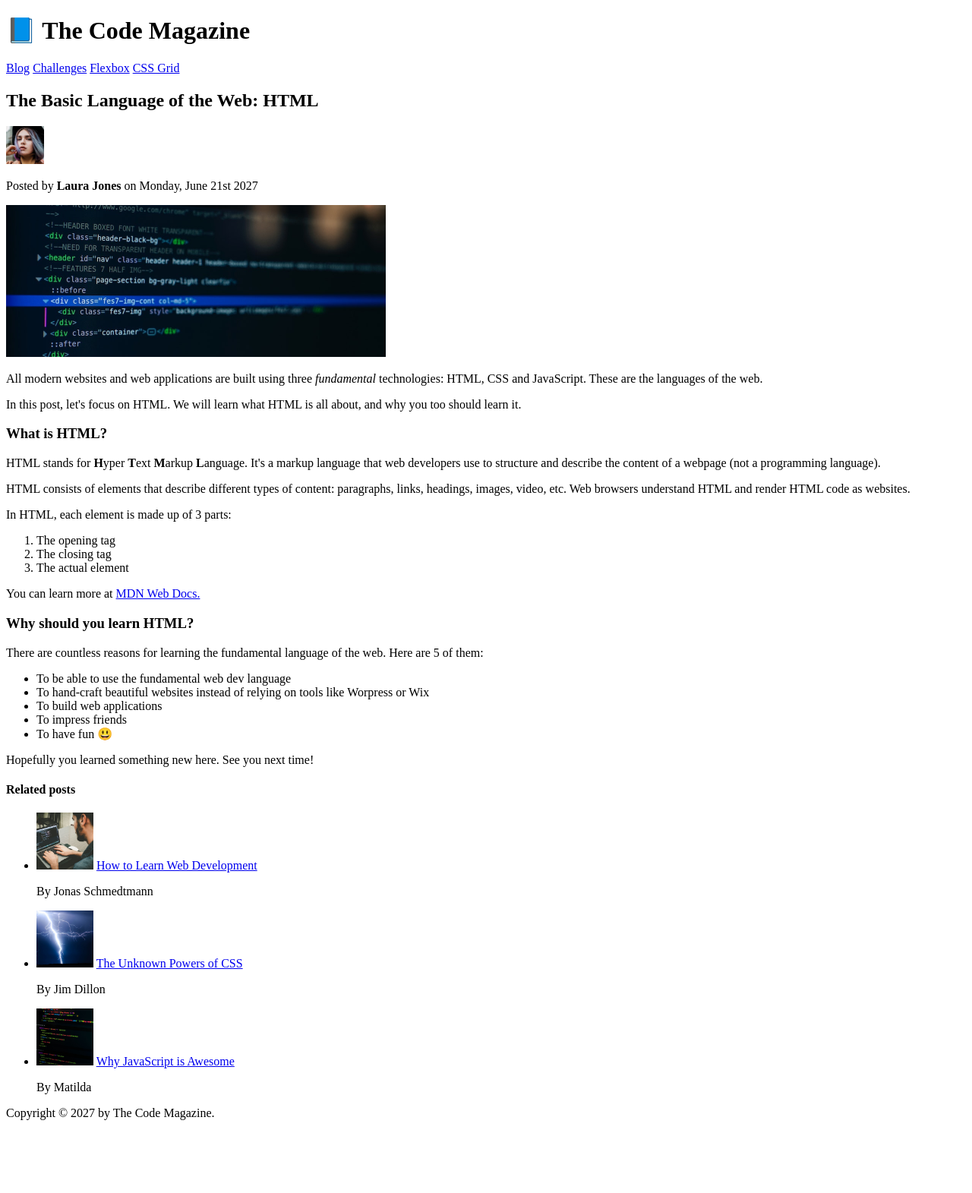
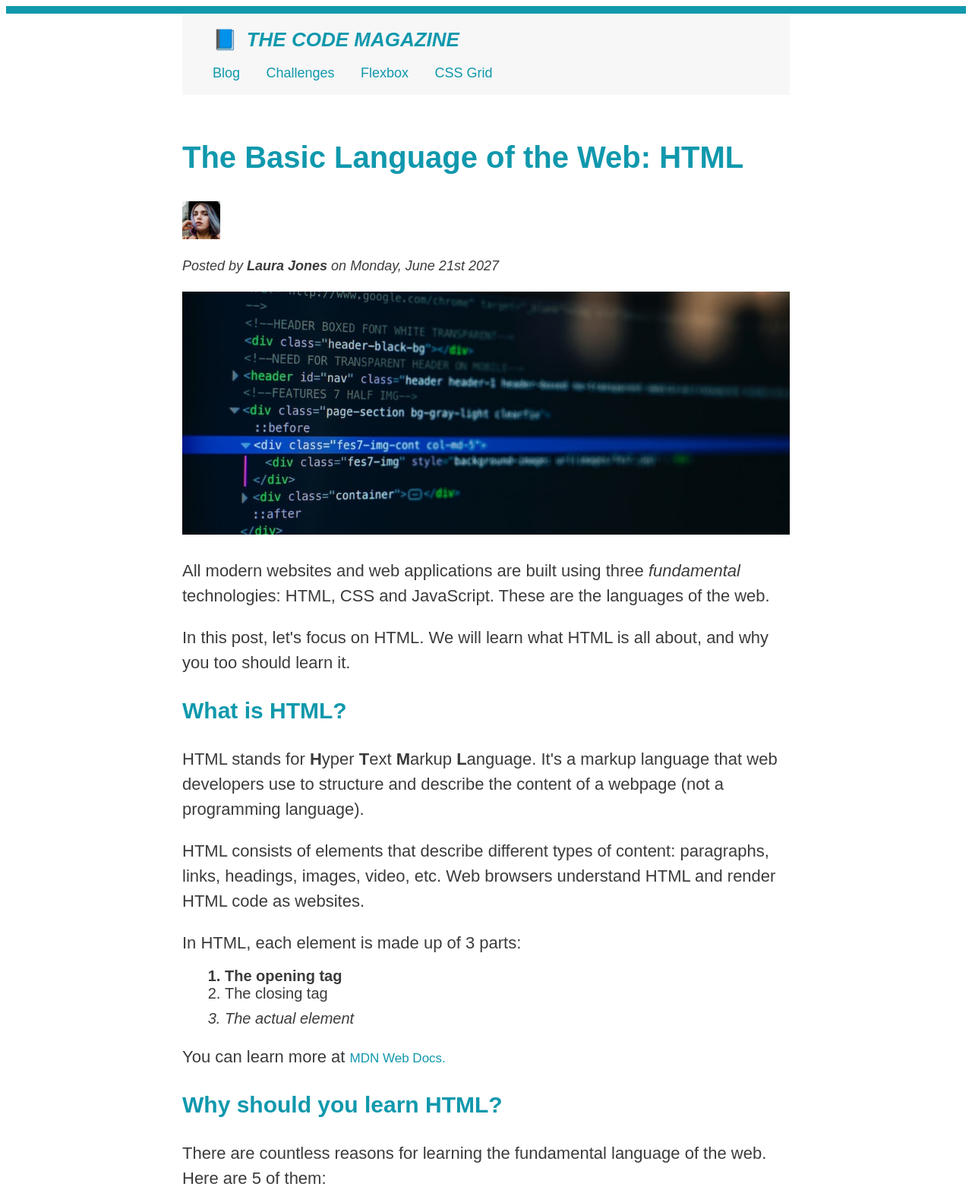
Before and after one commit to ljampool/Practica_html, a plain HTML site: page index.html in a window 1280 px wide. Shown: the top 1571 px of the page at 76% size. Before the commit the page ends 1483 px from the top, so only its background shows below. Drawn offline with Linux system fonts and the light colour scheme.

Commit message:
proyecto actualizado

```diff
--- /dev/null
+++ b/css/style.css
@@ -0,0 +1,280 @@
+body{
+    font-family: sans-serif;
+    color: #3b3b3b;
+
+    border-top: 10px solid #1098ad;
+    position: relative;
+}
+.header{
+    background-color: #1098ad;
+    font-size: 0;
+}
+h1{
+    font-size: 26px;
+    font-family: sans-serif;
+    text-transform: uppercase;
+    font-style: italic;
+    color: #1098ad;
+    padding-left: 40px ;
+}
+h1::first-letter{
+    font-style: normal;
+    margin-right: 5px;
+}
+h2,h3{
+    color: #1098ad;
+}
+h2{
+    padding: 134px 0 2px 0;
+    font-size: 40px;
+}
+h3{
+    font-size: 30px;
+}
+h4{
+    font-size: 20px;
+    text-transform: uppercase;
+    text-align: center;
+    font-weight: bold;
+}
+.link{
+    font-size: 18px;
+    color: #1098ad;
+    text-decoration: none;
+    padding: 0 0 0 30px;
+}
+.linkb{
+    font-size: 18px;
+    color: #1098ad;
+    text-decoration: none;
+    margin: 0 0 0 40px;
+}
+.links{
+    font-size: 17px;
+    color: #1098ad;
+    text-decoration: none;
+    list-style: none;
+}
+.fondo{
+    background-color: rgb(247, 247, 247);
+    width: 800px;
+    height: 105px;
+    position: absolute;
+    top: 2px;
+}
+.caja{
+    width: 800px;
+    margin: 0 auto;
+    margin-left: auto;
+    margin-right: auto;
+}
+#laura{
+    font-style: italic;
+    font-size: 18px;
+    float: bottom;
+}
+.imagen{
+    width: 800px;
+    height: 320px;
+    padding: 5px 0 5px 0;
+}
+p{
+    font-size: 22px;
+    line-height: 1.5;
+    margin-bottom: 15px;
+}
+.inclinada{
+    font-style: italic;
+}
+.negrita{
+    font-weight: bold;
+    font-size: 20px;
+    margin: 0;
+    padding: 0;
+}
+/* aside{
+    border-style: solid;
+    border-width: 2px 0 0 2px;
+    border-color: #1098ad;
+    list-style: none;
+    background-color: rgb(247, 247, 247);
+    width: 400px;
+    height: 105px;
+    position: absolute;
+    top: 2px;
+} */
+aside{
+  background-color: rgb(247, 247, 247);
+  border-top: 5px solid #1098ad;
+  border-bottom: 5px solid #1098ad;
+  padding: 10px 0 0 0;
+  width: 500px;
+  line-height: 1.5;
+}
+.sinul{
+    list-style: none;
+    padding-bottom: 30px;
+}
+.espacio{
+    padding-bottom: 50px;
+}
+ul,ol {
+  margin-left: 16px;
+  margin-bottom: 20px;
+}
+
+li {
+  font-size: 20px;
+  margin-bottom: 10px;
+}
+footer{
+    padding-bottom: 3px;
+}
+
+
+
+
+
+
+
+
+
+
+
+
+
+
+
+
+
+
+
+
+
+
+
+
+
+
+
+
+
+
+
+
+
+
+
+
+
+
+
+
+
+
+
+
+
+
+
+
+
+
+
+
+
+
+
+
+
+
+
+
+
+
+
+
+
+
+
+
+
+
+
+
+/* body{
+    margin: 0 auto;
+    border: solid red 1px;
+    color: #444;
+    font-family: sans-serif;
+    width: 800px;
+
+    border-top: 10px solid #1098ad;
+    position: relative;
+}
+h1{
+    display: block;
+    font-size: 25px;
+    text-transform: uppercase;
+    font-style: italic;
+    color: #1098ad;
+    padding-left: 40px;
+}
+h1::first-letter {
+    font-style: normal;
+    margin-right: 5px;
+}
+.fondo{
+    background-color: rgb(247, 247, 247);
+    width: 800px;
+    height: 105px;
+    position: absolute;
+    top: 10px;
+}
+h2{
+    color: #1098ad;
+    padding: 134px 0 2px 0;
+}
+.copy{
+    color: #444;
+}
+p{
+    color: #444;
+    font-weight: bold;
+}
+h2{
+    font-size: 40px;
+    color: #1098ad;
+}
+.link{
+    font-size: 17px;
+    color: #1098ad;
+    text-decoration: none;
+    padding-left: 40px;
+}
+.inclinada{
+    font-style: italic;
+}
+header{
+    background-color: #1098ad;
+    width: 1341px;
+    height: 10px;
+    position: fixed;
+}
+.links{
+    font-size: 15px;
+    color: #1098ad;
+    text-decoration: none;
+    display: inline-block;
+}
+h3, h4{
+    text-decoration: none;
+    color: #1098ad;
+}
+.hhhh{
+  background-color: #f7f7f7;
+  border-top: 5px solid #1098ad;
+  border-bottom: 5px solid #1098ad;
+  padding: 50px 0;
+  width: 500px;
+} */
--- a/index.html
+++ b/index.html
@@ -4,21 +4,28 @@
     <meta charset="UTF-8">
     <meta http-equiv="X-UA-Compatible" content="IE=edge">
     <meta name="viewport" content="width=device-width, initial-scale=1.0">
+    <link rel="stylesheet" href="css/style.css">
     <title>Practica html</title>
 </head>
 <body>
+    <header class="header">
+        a
+    </header>
+<div class="caja">
+        <div class="fondo">
     <h1>📘 The Code Magazine</h1>
-    <a name="Code"></a>
         <nav>
-            <a href = "#">Blog</href></a>
-            <a href = "#">Challenges</href></a>
-            <a href = "#">Flexbox</href></a>
-            <a href = "#">CSS Grid</href></a>
+            <a href = "#" class="linkb">Blog</href></a>
+            <a href = "#" class="link">Challenges</href></a>
+            <a href = "#" class="link">Flexbox</href></a>
+            <a href = "#" class="link">CSS Grid</href></a>
        </nav>
+       </div>
+<article>
     <h2>The Basic Language of the Web: HTML</h2>
-    <img src="img/laura-jones.jpg" alt="Alt text" width="50" height="50">
-    <p>Posted by <strong>Laura Jones</strong> on Monday, June 21st 2027</p>
-    <img src="img/post-img.jpg" alt="Alt text" width="500" height="200">
+    <img src="img/laura-jones.jpg" class="lauraimg" alt="Alt text" width="50" height="50">
+    <p id="laura">Posted by <strong>Laura Jones</strong> on Monday, June 21st 2027</p>
+    <img src="img/post-img.jpg" class="imagen" alt="Alt text" width="500" height="200">
     <p>All modern websites and web applications are built using three <i>fundamental</i> technologies: HTML, CSS and JavaScript. These are the languages of the web.
     </p>
     <p>In this post, let's focus on HTML. We will learn what HTML is all about, and why you too should learn it.
@@ -28,39 +35,47 @@
     <p>HTML consists of elements that describe different types of content: paragraphs, links, headings, images, video, etc. Web browsers understand HTML and render HTML code as websites.</p>
     <p>In HTML, each element is made up of 3 parts:</p>
     <ol>
-        <li>The opening tag</li>
+        <li class="negrita">The opening tag</li>
         <li>The closing tag</li>
-        <li>The actual element</li>
+        <li class="inclinada">The actual element</li>
     </ol>
-    <p>You can learn more at <a href="https://developer.mozilla.org/en-US/docs/Web/HTML">MDN Web Docs. </a></p>
+    <p>You can learn more at <a href="https://developer.mozilla.org/en-US/docs/Web/HTML" class="links">MDN Web Docs. </a></p>
     <h3>Why should you learn HTML?</h3>
-    There are countless reasons for learning the fundamental language of the web. Here are 5 of them:
+   <p>There are countless reasons for learning the fundamental language of the web. Here are 5 of them:</p>
 <ul>
-    <li>To be able to use the fundamental web dev language</li>
+    <li class="negrita">To be able to use the fundamental web dev language</li>
     <li>To hand-craft beautiful websites instead of relying on tools like Worpress or Wix</li>
     <li>To build web applications</li>
     <li>To impress friends</li>
-    <li>To have fun 😃</li>
+    <li class="inclinada">To have fun 😃</li>
 </ul>
-<p>Hopefully you learned something new here. See you next time!</p>
+<p class="espacio">
+    Hopefully you learned something new here. See you next time!
+</p>
+</article>
+    <aside>
         <h4>Related posts</h4>
-<ul>
+        <ul class="sinul">
             <li>
                 <img src="img/related-1.jpg" alt="Alt text" width="75" height="75"></img>
-        <a href="#Code">How to Learn Web Development</a>
-                <p>By Jonas Schmedtmann</p>
+                <a href="#Code" class="links">How to Learn Web Development</a>
+                        <p class="negrita">By Jonas Schmedtmann</p>
             </li>
             <li>
                 <img src="img/related-2.jpg" alt="Alt text" width="75" height="75"></img>
-        <a href="#Code">The Unknown Powers of CSS</a>
-                <p>By Jim Dillon</p>
+                <a href="#Code" class="links">The Unknown Powers of CSS</a>
+                        <p class="negrita">By Jim Dillon</p>
             </li>
             <li>
                 <img src="img/related-3.jpg" alt="Alt text" width="75" height="75"></img>
-        <a href="#Code">Why JavaScript is Awesome</a>
-                <p>By Matilda</p>
+                <a href="#Code" class="links">Why JavaScript is Awesome</a>
+                        <p class="inclinada, negrita">By Matilda</p>
             </li>
         </ul>
+    </aside>
+<footer>
     Copyright © 2027 by The Code Magazine.
+</footer>
+</div>
 </body>
 </html>
```
Lines whose indentation alone changed are shown as unchanged.
